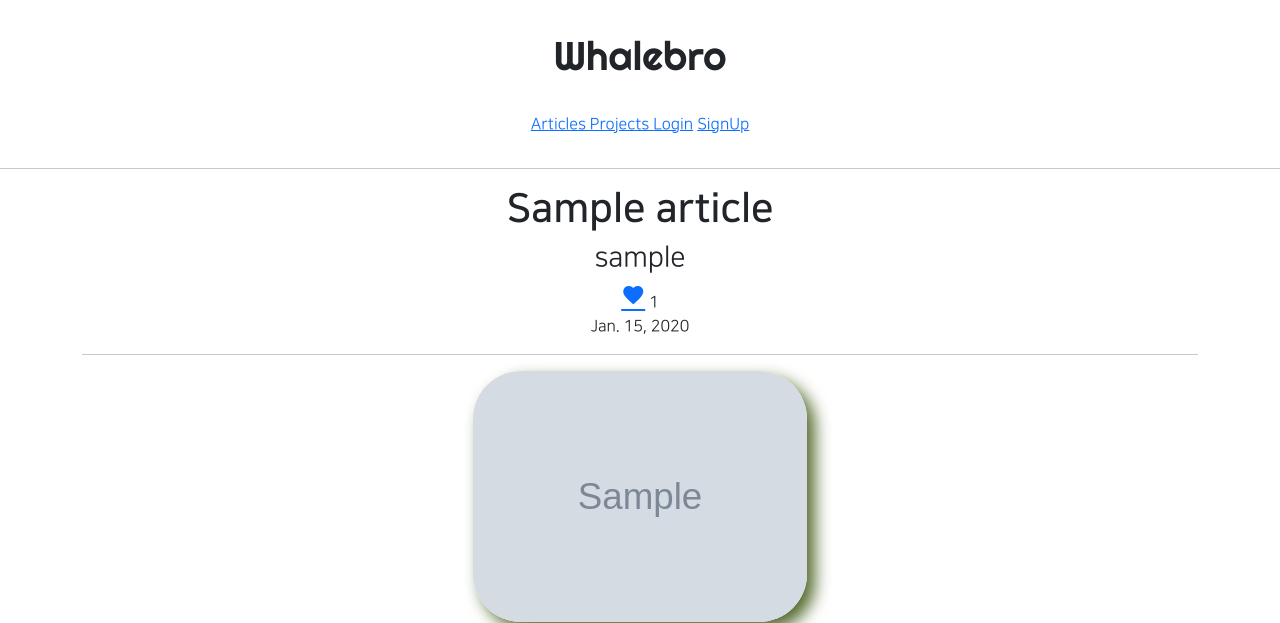
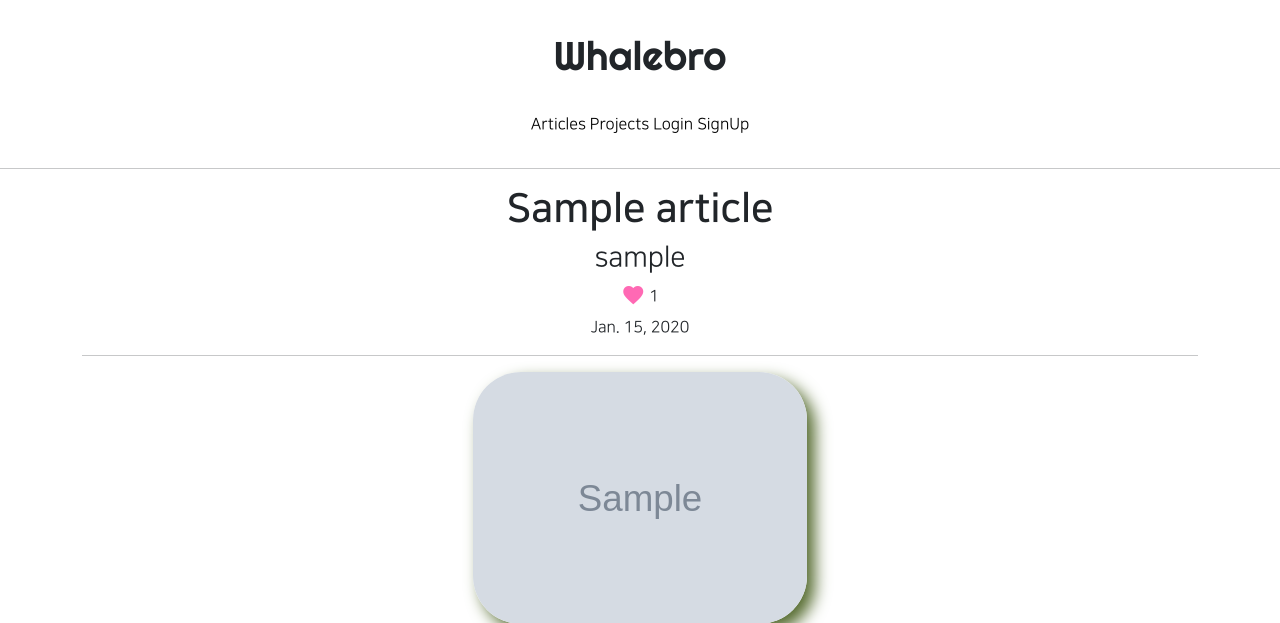
Before and after one commit to tkxksdl2/gis_copy, a Django app: page /articles/detail/1 in a window 1280 px wide. Shown: the top 623 px of the page. Run offline with Django 3.2, Linux system fonts and the light colour scheme; tables that the repository leaves empty hold one stand-in row (values such as "Sample post"); grey boxes marked "Sample" are stand-in pictures; parts of the project's set-up code (start-up, migrations or seed data) failed here and were passed over; some libraries are stand-ins or nearby versions.

Commit message:
gis 08/24 6ban reupload practice 3. likesapp

```diff
--- a/articleapp/templates/articleapp/detail.html
+++ b/articleapp/templates/articleapp/detail.html
@@ -5,12 +5,13 @@
         <div>
             <h1 class="NNS_B">{{ target_article.title }}</h1>
             <h3>{{ target_article.writter.profile.nickname }}</h3>
-            <div>
+            <div class="my-2">
                 <a href="{% url 'likeapp:like_article'  article_pk=target_article.pk %}"
-                    class="material-icons">
+                    class="material-icons"
+                   style="vertical-align: middle; font-size: 1.5rem; color:hotpink">
                     favorite
                 </a>
-                <span>
+                <span style="vertical-align: middle; font-size: 1rem">
                     {{ target_article.like }}
                 </span>
             </div>
--- a/static/base.css
+++ b/static/base.css
@@ -74,3 +74,12 @@
         font-size:11px;
     }
 }
+
+a {
+    text-decoration: none;
+    color: black;
+}
+
+a:hover {
+    color: black;
+}
```
